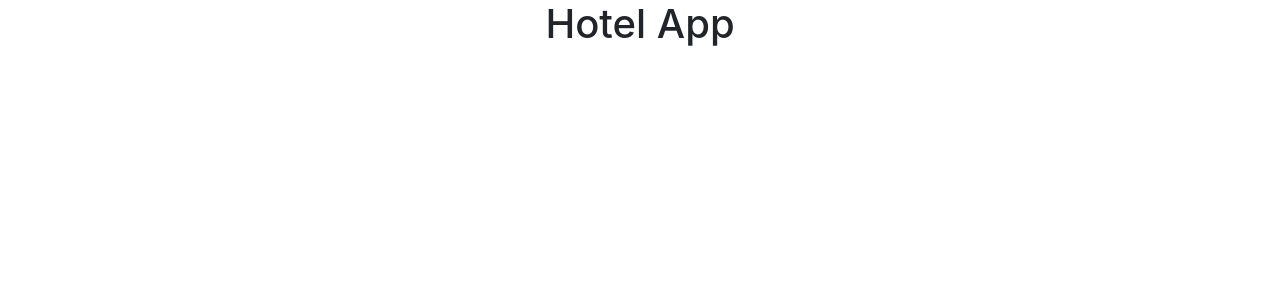
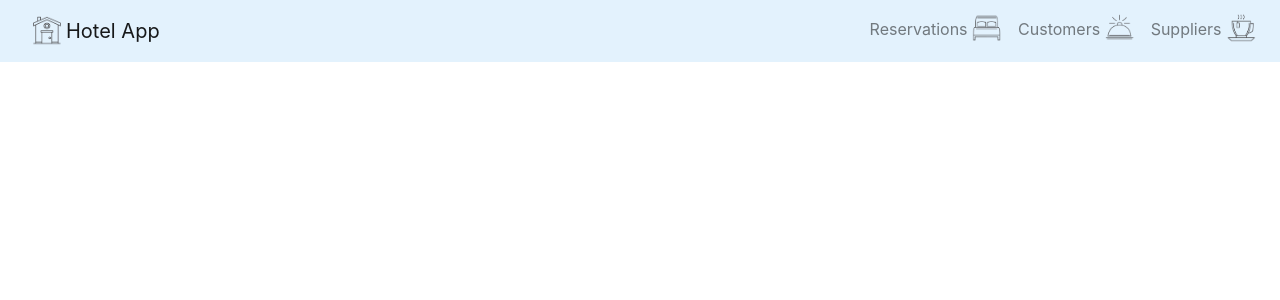
Before and after one commit to alaajerbi/HotelApp, a PHP site: page / in a window 1280 px wide. Shown: the top 300 px of the page. Run offline with PHP 8.4, Linux system fonts and the light colour scheme; some libraries are stand-ins or nearby versions.

Commit message:
Added the header and footer in separate files in /inc folder for better reuse. Added navbar, logo and links with images in the header.php file.

```diff
--- a/css/styles.css
+++ b/css/styles.css
@@ -1,3 +1,10 @@
 body {
     text-align: center;
 }
+
+.nav-img {
+    width: 30px;
+    height: 30px;
+    position: relative;
+    top: -3px;
+}
--- /dev/null
+++ b/inc/footer.php
@@ -0,0 +1,3 @@
+</div>
+</body>
+</html>
--- /dev/null
+++ b/inc/header.php
@@ -0,0 +1,34 @@
+<!DOCTYPE html>
+<html lang="en">
+<head>
+    <meta charset="UTF-8">
+    <title><?php echo $pageTitle; ?></title>
+    <link rel="stylesheet" href="https://maxcdn.bootstrapcdn.com/bootstrap/4.0.0/css/bootstrap.min.css" integrity="sha384-Gn5384xqQ1aoWXA+058RXPxPg6fy4IWvTNh0E263XmFcJlSAwiGgFAW/dAiS6JXm" crossorigin="anonymous">
+    <link rel="stylesheet" href="./css/styles.css">
+
+    <script src="https://code.jquery.com/jquery-3.2.1.slim.min.js" integrity="sha384-KJ3o2DKtIkvYIK3UENzmM7KCkRr/rE9/Qpg6aAZGJwFDMVNA/GpGFF93hXpG5KkN" crossorigin="anonymous"></script>
+    <script src="https://cdnjs.cloudflare.com/ajax/libs/popper.js/1.12.9/umd/popper.min.js" integrity="sha384-ApNbgh9B+Y1QKtv3Rn7W3mgPxhU9K/ScQsAP7hUibX39j7fakFPskvXusvfa0b4Q" crossorigin="anonymous"></script>
+    <script src="https://maxcdn.bootstrapcdn.com/bootstrap/4.0.0/js/bootstrap.min.js" integrity="sha384-JZR6Spejh4U02d8jOt6vLEHfe/JQGiRRSQQxSfFWpi1MquVdAyjUar5+76PVCmYl" crossorigin="anonymous"></script>
+</head>
+<body>
+<nav class="navbar navbar-expand-lg navbar-light" style="background-color: #e3f2fd;">
+    <!-- Navbar content -->
+        <a class="navbar-brand nav-link" href=""><img src="./images/logo.png" width="30" height="30" class="d-inline-block align-top mr-1" alt="">Hotel App</a>
+        <button class="navbar-toggler" type="button" data-toggle="collapse" data-target="#navbarSupportedContent" aria-controls="navbarSupportedContent" aria-expanded="false" aria-label="Toggle navigation">
+            <span class="navbar-toggler-icon"></span>
+        </button>
+
+        <div class="collapse navbar-collapse" id="navbarSupportedContent">
+            <ul class="navbar-nav ml-auto">
+                <li class="nav-item"><a class="nav-link" href="#">Reservations <img class="nav-img" src="./images/reservations.png"/></a></li>
+                <li class="nav-item"><a class="nav-link" href="#">Customers <img class="nav-img" src="./images/customers.png"/></a></li>
+                <li class="nav-item"><a class="nav-link" href="#">Suppliers <img class="nav-img" src="./images/supplies.png"/></a></li>
+
+            </ul>
+        </div>
+        <ul class="navbar-nav">
+
+        </ul>
+
+</nav>
+<div class="container">
--- a/index.html
+++ /dev/null
@@ -1,18 +0,0 @@
-<!DOCTYPE html>
-<html lang="en">
-<head>
-    <meta charset="UTF-8">
-    <title>Hotel App</title>
-    <link rel="stylesheet" href="https://maxcdn.bootstrapcdn.com/bootstrap/4.0.0/css/bootstrap.min.css" integrity="sha384-Gn5384xqQ1aoWXA+058RXPxPg6fy4IWvTNh0E263XmFcJlSAwiGgFAW/dAiS6JXm" crossorigin="anonymous">
-    <link rel="stylesheet" href="css/styles.css">
-
-    <script src="https://code.jquery.com/jquery-3.2.1.slim.min.js" integrity="sha384-KJ3o2DKtIkvYIK3UENzmM7KCkRr/rE9/Qpg6aAZGJwFDMVNA/GpGFF93hXpG5KkN" crossorigin="anonymous"></script>
-    <script src="https://cdnjs.cloudflare.com/ajax/libs/popper.js/1.12.9/umd/popper.min.js" integrity="sha384-ApNbgh9B+Y1QKtv3Rn7W3mgPxhU9K/ScQsAP7hUibX39j7fakFPskvXusvfa0b4Q" crossorigin="anonymous"></script>
-    <script src="https://maxcdn.bootstrapcdn.com/bootstrap/4.0.0/js/bootstrap.min.js" integrity="sha384-JZR6Spejh4U02d8jOt6vLEHfe/JQGiRRSQQxSfFWpi1MquVdAyjUar5+76PVCmYl" crossorigin="anonymous"></script>
-</head>
-<body>
-<div class="container">
-    <h1>Hotel App</h1>
-</div>
-</body>
-</html>
--- /dev/null
+++ b/index.php
@@ -0,0 +1,7 @@
+<?php
+    $pageTitle = "Hotel App";
+    include('inc/header.php'); ?>
+
+    <?php
+    include('inc/footer.php');
+?>
```
Also changed, not shown: images/customers.png (added), images/logo.png (added), images/reservations.png (added), images/supplies.png (added).
